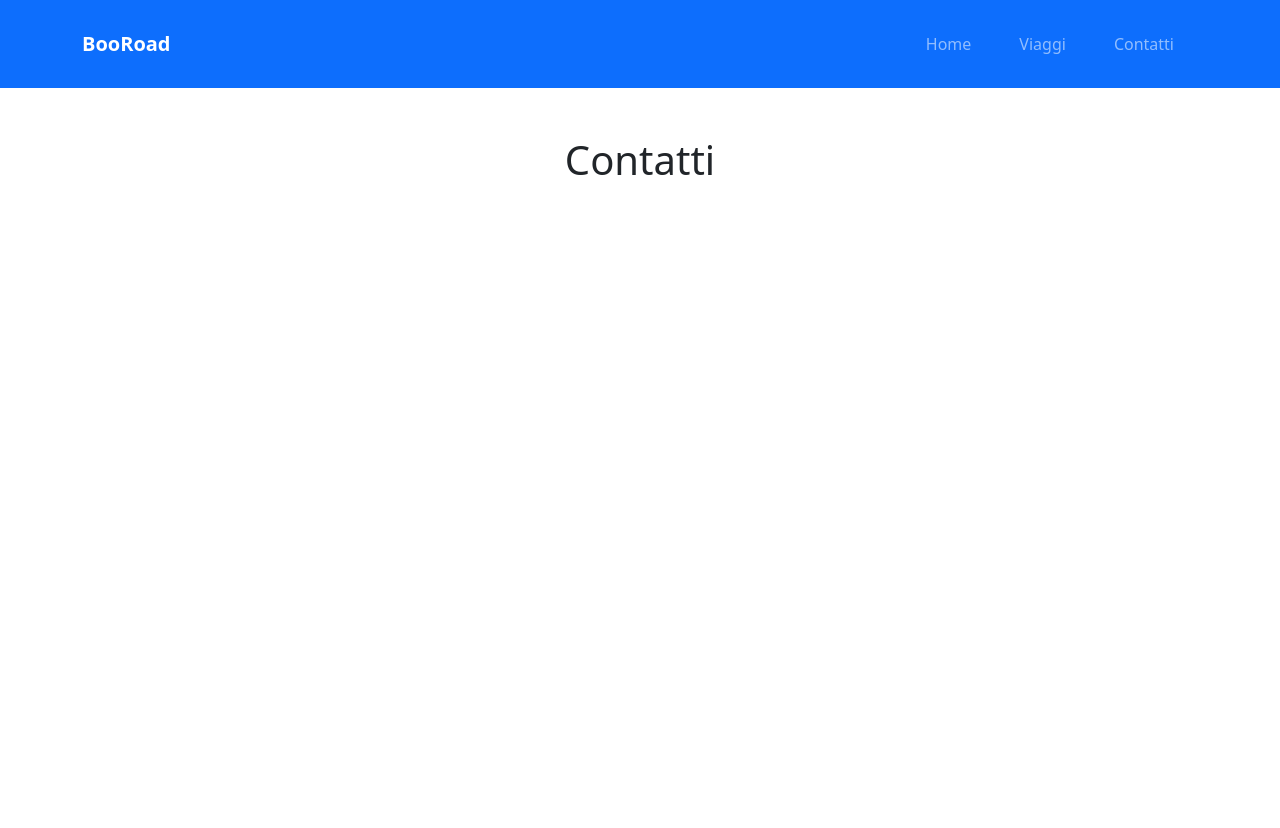
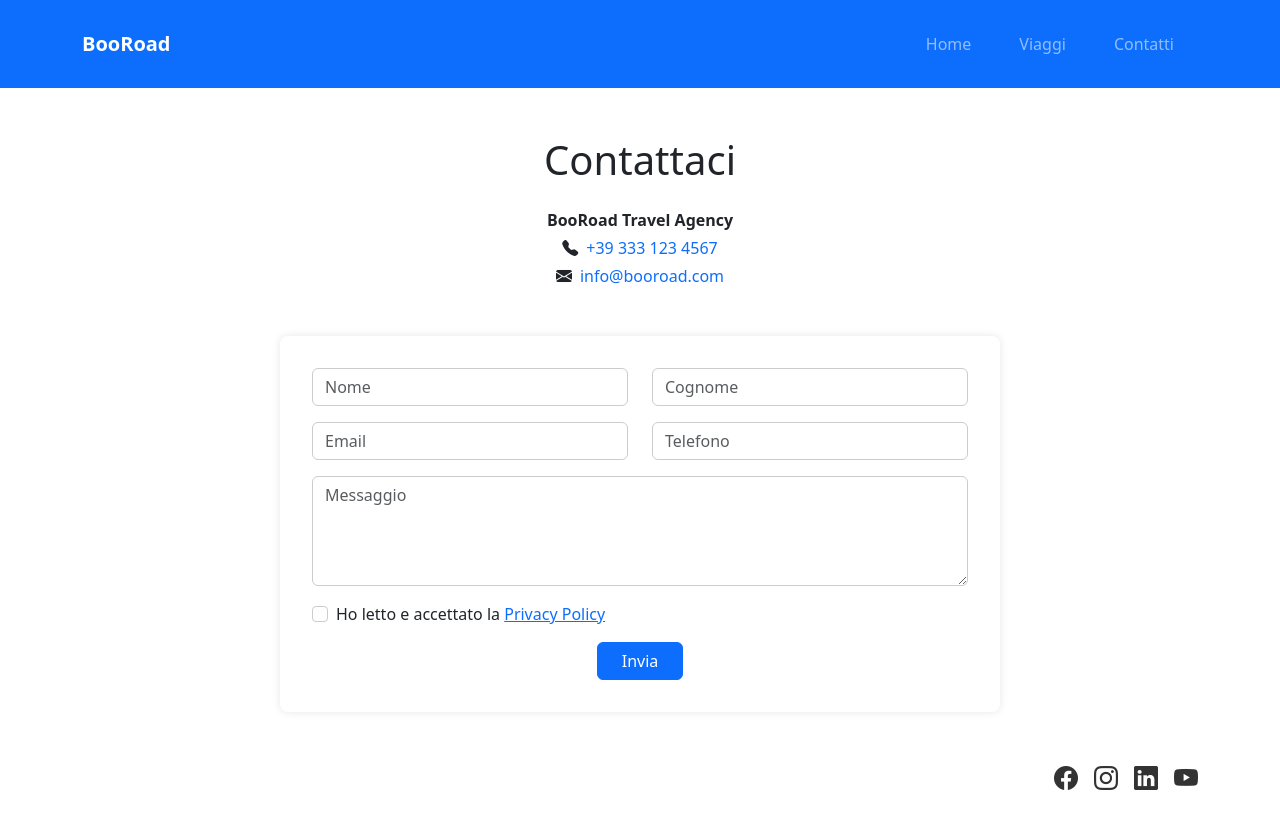
Before and after one commit to AndreaCatapano/react-prototipo-team-2, a React (Vite) app: page /contacts in a window 1280 px wide. Shown: the top 828 px of the page. Before the commit the page ends 800 px from the top, so only its background shows below. Built offline with nearby package versions, Linux system fonts and the light colour scheme.

Commit message:
- Refactored travel filter component to support toggle behavior and added a reset button - Applied the same filter logic to the HomePage to show only currently available trips - Implemented a full-featured ContactsPage with contact details, form submission, GDPR checkbox, and social icons

```diff
--- a/src/Router.jsx
+++ b/src/Router.jsx
@@ -1,7 +1,11 @@
 import { Routes, Route } from "react-router-dom";
+
+// Pagine principali
 import HomePage from "./pages/HomePage";
 import TravelsPage from "./pages/TravelsPage";
 import ContactsPage from "./pages/ContactsPage";
+
+// Pagine di dettaglio
 import TripDetailPage from "./pages/TripDetailPage";
 import GuideDetailPage from "./pages/GuideDetailPage";
 import UserDetailPage from "./pages/UserDetailPage";
@@ -16,7 +20,7 @@ function AppRouter() {
       {/* Pagina con elenco dei viaggi */}
       <Route path="/travels" element={<TravelsPage />} />
 
-      {/* Pagina contatti */}
+      {/* Pagina contatti con recapiti, form e social */}
       <Route path="/contacts" element={<ContactsPage />} />
 
       {/* Pagina di dettaglio viaggio */}
--- a/src/components/TravelFilter.jsx
+++ b/src/components/TravelFilter.jsx
@@ -3,18 +3,28 @@ import "../style/travelFilter.css";
 
 // Componenti filtri per la lista viaggi
 function TravelFilters({ onFilterChange }) {
-  const [activeFilter, setActiveFilter] = useState("disponibili");
+  const [activeFilter, setActiveFilter] = useState(""); // filtro inizialmente spento
 
-  // Aggiorna filtro attivo e notifica il genitore
+  // Attiva/disattiva filtro cliccato
   const handleFilterClick = (filter) => {
-    setActiveFilter(filter);
+    const newFilter = activeFilter === filter ? "" : filter;
+    setActiveFilter(newFilter);
     if (onFilterChange) {
-      onFilterChange(filter);
+      onFilterChange(newFilter);
+    }
+  };
+
+  // Reset filtro
+  const resetFilters = () => {
+    setActiveFilter("");
+    if (onFilterChange) {
+      onFilterChange("");
     }
   };
 
   return (
-    <div className="travel-filters-container">
+    <div className="travel-filters-container d-flex align-items-center gap-2 flex-wrap mb-3">
+      {/* Pulsanti filtro */}
       <button
         className={`travel-filter-btn ${
           activeFilter === "terminati" ? "active" : ""
@@ -41,6 +51,17 @@ function TravelFilters({ onFilterChange }) {
       >
         In Programma
       </button>
+
+      {/* Pulsante di reset: compare solo se un filtro è attivo */}
+      {activeFilter && (
+        <button
+          className="btn btn-dark btn-sm"
+          onClick={resetFilters}
+          title="Annulla filtro"
+        >
+          <i className="bi bi-x-lg"></i>
+        </button>
+      )}
     </div>
   );
 }
--- a/src/pages/ContactsPage.jsx
+++ b/src/pages/ContactsPage.jsx
@@ -1,8 +1,98 @@
-// Pagina contatti
+import { useState } from "react";
+import { Link } from "react-router-dom";
+import "../style/FormStyle.css";
+import "bootstrap-icons/font/bootstrap-icons.css";
+
 export default function ContactsPage() {
+  const [formSubmitted, setFormSubmitted] = useState(false);
+
+  const handleSubmit = (e) => {
+    e.preventDefault();
+    setFormSubmitted(true);
+  };
+
   return (
-    <div className="container p-5">
-      <h1 className="text-center">Contatti</h1>
+    <div className="container py-5">
+      <h1 className="text-center mb-4">Contattaci</h1>
+
+      {/* Contatti aziendali */}
+      <div className="mb-5 text-center">
+        <p className="mb-1 fw-bold">BooRoad Travel Agency</p>
+        <p className="mb-1">
+          <i className="bi bi-telephone-fill me-2"></i>
+          <a href="tel:+393331234567" className="text-decoration-none">
+            +39 333 123 4567
+          </a>
+        </p>
+        <p className="mb-3">
+          <i className="bi bi-envelope-fill me-2"></i>
+          <a href="mailto:info@booroad.com" className="text-decoration-none">
+            info@booroad.com
+          </a>
+        </p>
+      </div>
+
+      {/* Form contatto */}
+      {formSubmitted ? (
+        <div className="alert alert-success text-center">
+          ✅ Grazie per averci contattato! Ti risponderemo il prima possibile.
+        </div>
+      ) : (
+        <form onSubmit={handleSubmit} className="contact-form mx-auto">
+          <div className="row mb-3">
+            <div className="col-md-6">
+              <input type="text" className="form-control" placeholder="Nome" required />
+            </div>
+            <div className="col-md-6">
+              <input type="text" className="form-control" placeholder="Cognome" required />
+            </div>
+          </div>
+
+          <div className="row mb-3">
+            <div className="col-md-6">
+              <input type="email" className="form-control" placeholder="Email" required />
+            </div>
+            <div className="col-md-6">
+              <input type="tel" className="form-control" placeholder="Telefono" required />
+            </div>
+          </div>
+
+          <div className="mb-3">
+            <textarea className="form-control" placeholder="Messaggio" rows="4" required></textarea>
+          </div>
+
+          <div className="form-check mb-3">
+            <input className="form-check-input" type="checkbox" id="gdprCheck" required />
+            <label className="form-check-label" htmlFor="gdprCheck">
+              Ho letto e accettato la <Link to="/privacy">Privacy Policy</Link>
+            </label>
+          </div>
+
+          <div className="text-center">
+            <button type="submit" className="btn btn-primary px-4">
+              Invia
+            </button>
+          </div>
+        </form>
+      )}
+
+      {/* Social media - in basso a destra */}
+      <div className="text-end mt-5">
+        <div className="social-icons d-flex justify-content-end gap-3">
+          <a href="https://facebook.com" target="_blank" rel="noreferrer">
+            <i className="bi bi-facebook fs-4"></i>
+          </a>
+          <a href="https://instagram.com" target="_blank" rel="noreferrer">
+            <i className="bi bi-instagram fs-4"></i>
+          </a>
+          <a href="https://linkedin.com" target="_blank" rel="noreferrer">
+            <i className="bi bi-linkedin fs-4"></i>
+          </a>
+          <a href="https://youtube.com" target="_blank" rel="noreferrer">
+            <i className="bi bi-youtube fs-4"></i>
+          </a>
+        </div>
+      </div>
     </div>
   );
 }
--- a/src/pages/HomePage.jsx
+++ b/src/pages/HomePage.jsx
@@ -1,8 +1,40 @@
-// Pagina Home di benvenuto
+import TravelCard from "../components/TravelCard.jsx";
+import travelDataDemo from "../data/travelDataDemo.js";
+
+// Funzione per convertire data da "gg/mm/aaaa" a oggetto Date
+function parseDate(dateStr) {
+  const [day, month, year] = dateStr.split("/");
+  return new Date(`${year}-${month}-${day}`);
+}
+
+// Pagina Home di benvenuto: mostra solo i viaggi disponibili oggi
 export default function HomePage() {
+  const today = new Date();
+
+  // Filtra solo viaggi in corso alla data attuale
+  const availableTravels = travelDataDemo.filter((travel) => {
+    const departure = parseDate(travel.departure);
+    const returnDate = parseDate(travel.return);
+    return today >= departure && today <= returnDate;
+  });
+
   return (
-    <div className="container p-5">
-      <h1 className="text-center">Home Page</h1>
+    <div className="container-fluid py-5 px-4 bg-secondary min-vh-100">
+      <h1 className="text-center text-light mb-5">Home Page</h1>
+
+      <div className="container">
+        <div className="row g-3">
+          {availableTravels.length > 0 ? (
+            availableTravels.map((travel) => (
+              <TravelCard key={travel.id} data={travel} />
+            ))
+          ) : (
+            <div className="text-center text-white py-5">
+              <h4>Nessun viaggio attualmente disponibile.</h4>
+            </div>
+          )}
+        </div>
+      </div>
     </div>
   );
 }
--- a/src/pages/TravelsPage.jsx
+++ b/src/pages/TravelsPage.jsx
@@ -11,17 +11,17 @@ function parseDate(dateStr) {
 
 // Pagina principale con elenco dei viaggi e filtro
 export default function TravelsPage() {
-  const [currentFilter, setCurrentFilter] = useState("disponibili");
+  const [currentFilter, setCurrentFilter] = useState(""); // inizialmente nessun filtro attivo
 
-  // Aggiorna filtro selezionato
   const handleFilterChange = (filter) => {
     setCurrentFilter(filter);
   };
 
   const today = new Date();
 
-  // Filtraggio dei viaggi in base alla data e al filtro attivo
-  const filteredTravels = travelDataDemo.filter((travel) => {
+  // Filtro dinamico applicato solo se è stato selezionato un filtro
+  const filteredTravels = travelDataDemo
+    .filter((travel) => {
       const departureDate = parseDate(travel.departure);
       const returnDate = parseDate(travel.return);
 
@@ -37,12 +37,14 @@ export default function TravelsPage() {
         return departureDate > today;
       }
 
-    return true; // fallback
-  });
+      return true; // se nessun filtro è attivo, mostra tutto
+    })
+    // Ordina per data di partenza crescente
+    .sort((a, b) => parseDate(a.departure) - parseDate(b.departure));
 
   return (
     <div className="container-fluid p-4 bg-secondary">
-      <h1 className="text-center mb-5">Our Travel List</h1>
+      <h1 className="text-center text-light mb-5">Our Travel List</h1>
 
       <div className="container">
         {/* Componenti filtri */}
--- /dev/null
+++ b/src/style/FormStyle.css
@@ -0,0 +1,34 @@
+/* Stile del form contatti */
+
+.contact-form {
+  max-width: 720px;
+  padding: 2rem;
+  background-color: #ffffff;
+  border-radius: 0.5rem;
+  box-shadow: 0 0 8px rgba(0, 0, 0, 0.1);
+}
+
+/* Input e textarea */
+.contact-form input,
+.contact-form textarea {
+  border-radius: 6px;
+  border: 1px solid #ccc;
+  transition: border-color 0.2s;
+}
+
+.contact-form input:focus,
+.contact-form textarea:focus {
+  border-color: #0d6efd;
+  box-shadow: none;
+}
+
+/* Icone social */
+.social-icons a {
+  color: #333;
+  transition: color 0.2s, transform 0.2s;
+}
+
+.social-icons a:hover {
+  color: #0d6efd;
+  transform: scale(1.1);
+}
```
Also changed, not shown: src/pages/TripDetailPage.jsx (+59 -15 lines). Lines whose indentation alone changed are shown as unchanged.
